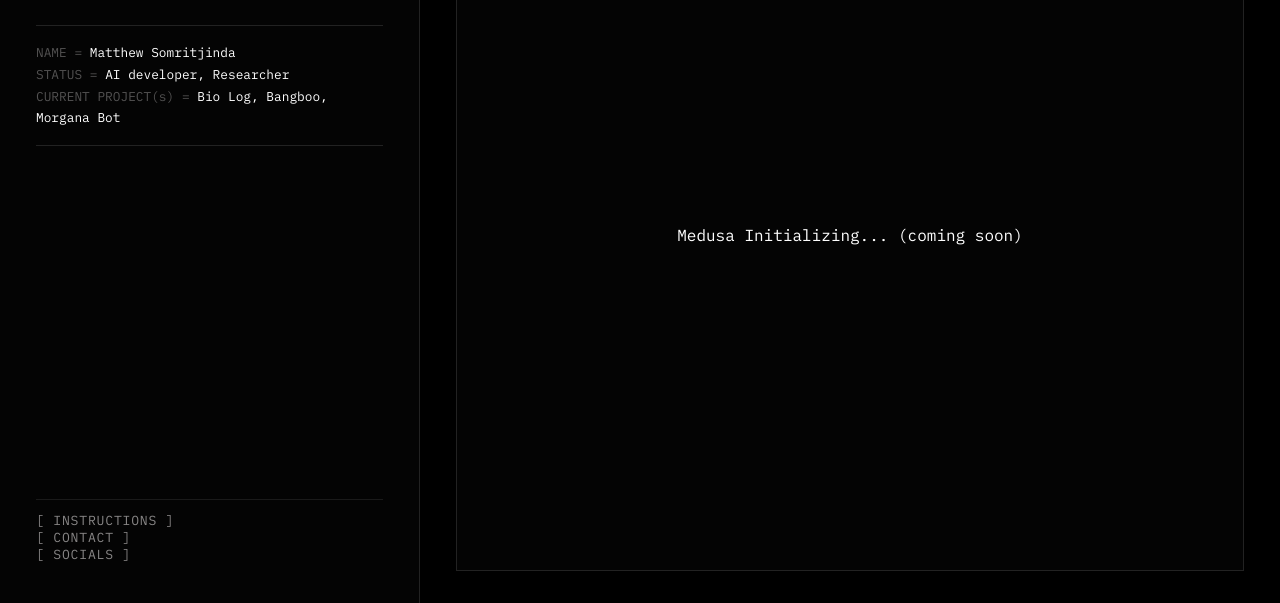
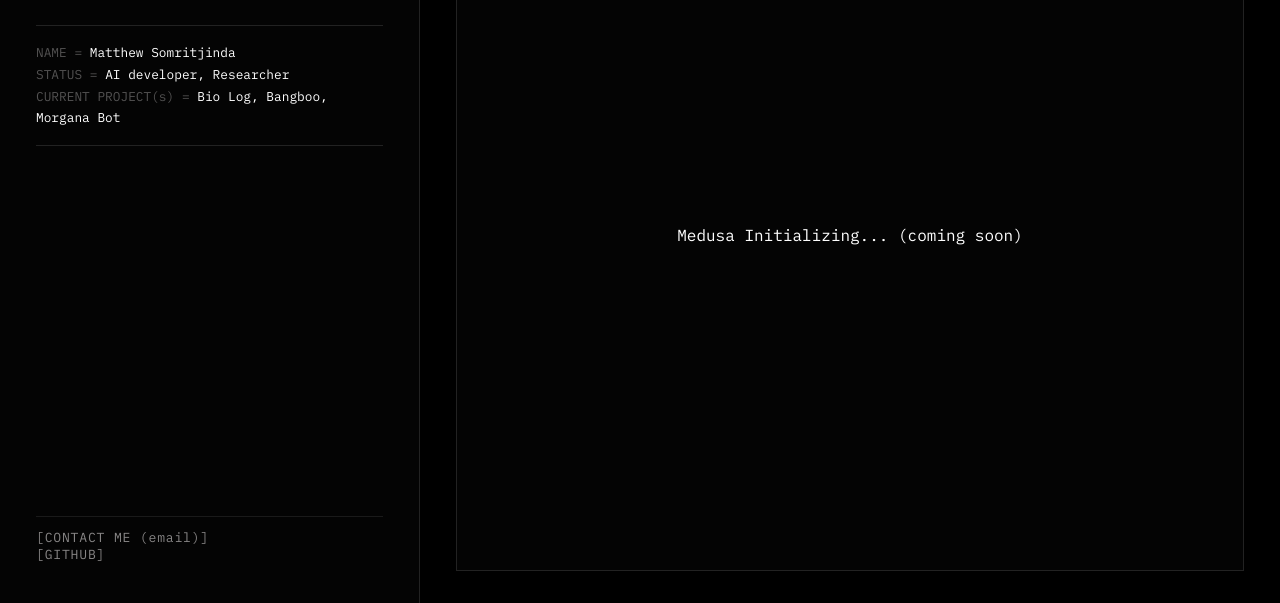
Before and after one commit to y-ishi-netizen/y.github.io, a plain HTML site: page index.html in a window 1280 px wide. Shown: the part 197-800 px from the top of the page. Drawn offline with Linux system fonts and the light colour scheme.

Commit message:
Wire up contact mailto and GitHub footer links

```diff
--- a/index.html
+++ b/index.html
@@ -148,6 +148,7 @@
             font-size: 0.68rem;
             letter-spacing: 0.12em;
             color: var(--text-dim);
+            text-decoration: none;
         }
 
         .nav_item {
@@ -293,11 +294,12 @@
         </div>
 
         <div class="footer_meta">
-            <button class="nav_item footer_link">[ INSTRUCTIONS ]</button>
+            <!--<button class="nav_item footer_link">[ INSTRUCTIONS ]</button>
             <br>
-            <button class="nav_item footer_link">[ CONTACT ]</button>
+        -->
+            <a href="mailto:yishi271828@gmail.com" class="nav_item footer_link">[CONTACT ME (email)]</a>
             <br>
-            <button class="nav_item footer_link">[ SOCIALS ]</button>
+            <a href="https://github.com/y-ishi-netizen" target="_blank" rel="noopener" class="nav_item footer_link">[GITHUB]</a>
         </div>
     </div>
 
```
